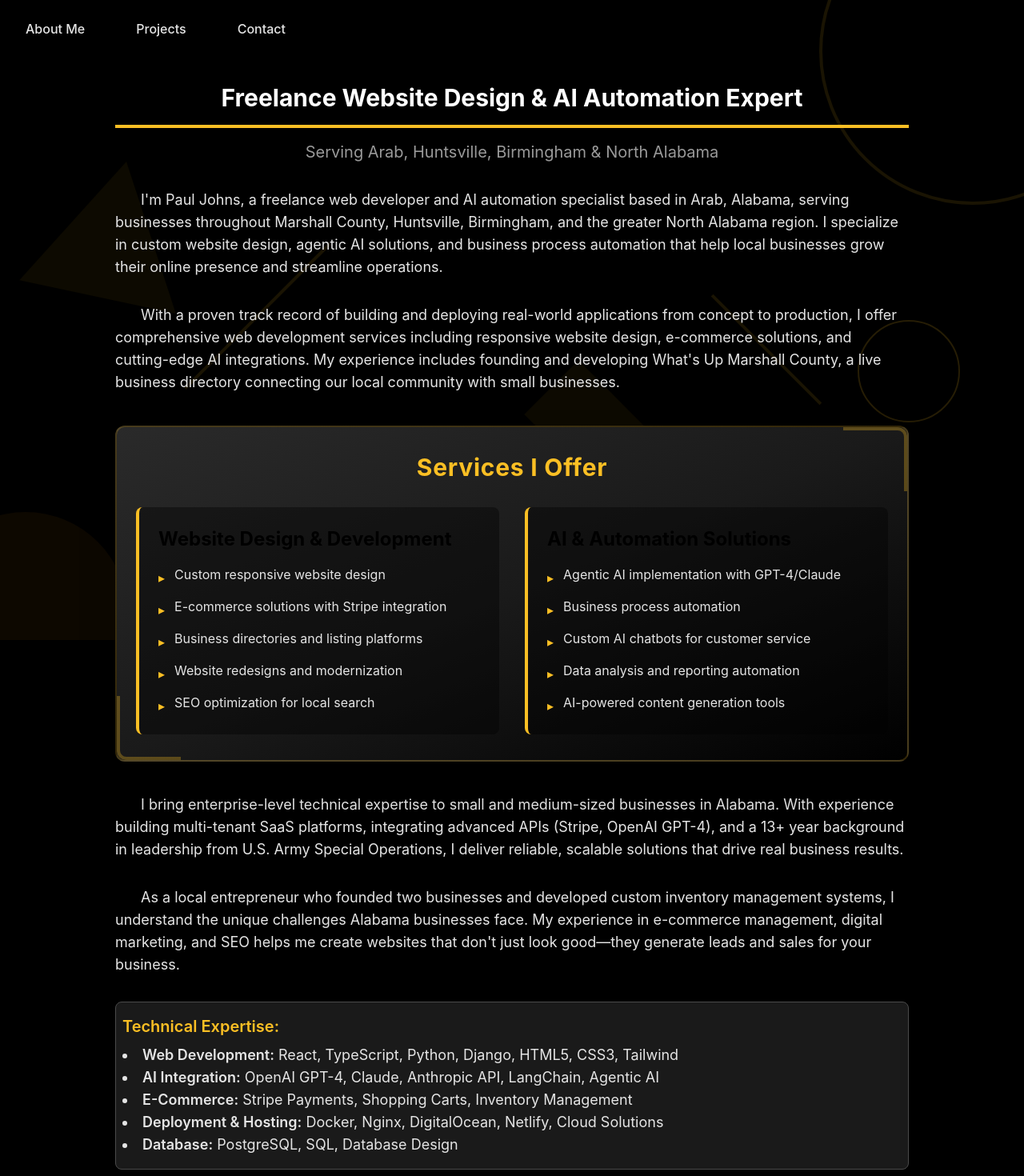
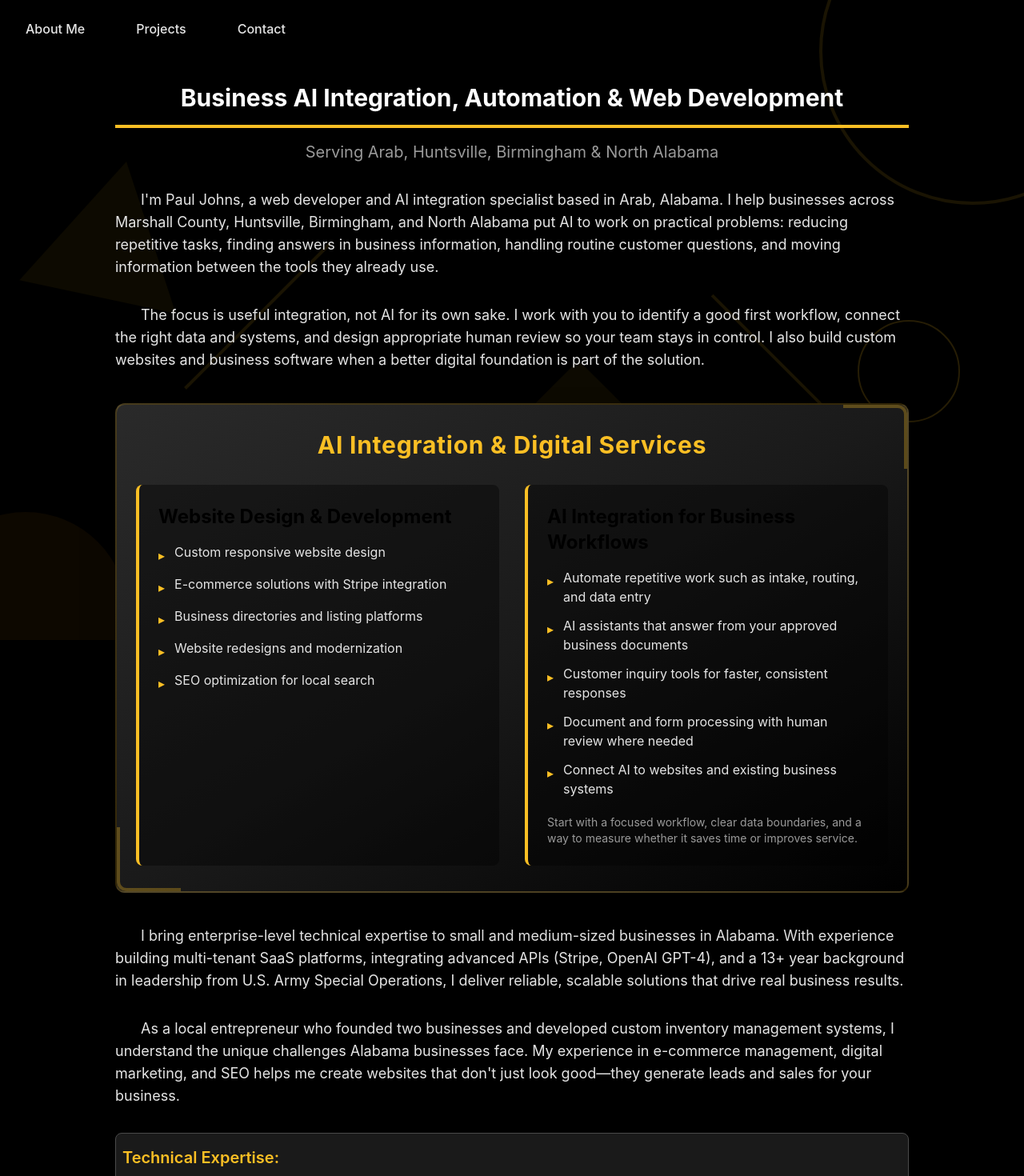
Before and after one commit to Johnny-Codes/portfolio, a React (Vite) app: page / in a window 1280 px wide. Shown: the top 1470 px of the page at 80% size. Built offline with nearby package versions, Linux system fonts and the light colour scheme.

Commit message:
ai seo update

```diff
--- a/index.html
+++ b/index.html
@@ -3,13 +3,19 @@
   <head>
     <meta charset="UTF-8" />
     <meta name="viewport" content="width=device-width, initial-scale=1.0" />
-    <meta name="description" content="Paul Johns - Freelance Website Design & AI Automation Expert in Arab, AL. Serving Huntsville, Birmingham, and North Alabama with custom web development, agentic AI solutions, and business automation services.">
+    <meta name="description" content="Practical AI integration and workflow automation for businesses in Arab, Huntsville, Birmingham, and North Alabama. Connect AI to your data, customer workflows, and existing systems.">
     <meta name="author" content="Paul Johns">
-    <meta name="keywords" content="freelance website design Arab AL, web developer Huntsville Alabama, AI automation Birmingham, agentic AI solutions, custom website development North Alabama, business automation Arab AL, AI integration Huntsville, freelance web designer Marshall County, web development Huntsville, AI consulting Alabama">
-    <meta name="geo.region" content="US-AL" />
-    <meta name="geo.placename" content="Arab, Alabama" />
-    <meta name="geo.position" content="34.3181;-86.4958" />
-    <title>Paul Johns - Freelance Website Design & AI Automation | Arab, Huntsville & Birmingham AL</title>
+    <title>Business AI Integration & Automation | Paul Johns, Alabama</title>
+    <link rel="canonical" href="https://pauljohns.dev/" />
+    <meta property="og:type" content="website" />
+    <meta property="og:locale" content="en_US" />
+    <meta property="og:site_name" content="Paul Johns" />
+    <meta property="og:title" content="Business AI Integration & Automation | Paul Johns" />
+    <meta property="og:description" content="Practical AI integration and workflow automation for businesses in Arab, Huntsville, Birmingham, and North Alabama." />
+    <meta property="og:url" content="https://pauljohns.dev/" />
+    <meta name="twitter:card" content="summary" />
+    <meta name="twitter:title" content="Business AI Integration & Automation | Paul Johns" />
+    <meta name="twitter:description" content="Practical AI integration and workflow automation for businesses in Arab, Huntsville, Birmingham, and North Alabama." />
     <link href="./src/output.css" rel="stylesheet">
   </head>
   <body>
--- a/src/App.jsx
+++ b/src/App.jsx
@@ -46,7 +46,7 @@ function App() {
               Portfolio & Client Work
             </h2>
             <p className="text-center text-professional-silver mt-2 mb-4 text-lg">
-              Website Design, AI Automation & Development Projects for Alabama Businesses
+              Business AI Integration, Workflow Automation & Web Development
             </p>
             <ProjectComponent />
             <p className="m-4 text-lg">
--- a/src/components/about/AboutMe.jsx
+++ b/src/components/about/AboutMe.jsx
@@ -1,20 +1,20 @@
 const AboutMe = () => {
   return (
     <>
-      <h1 className="text-3xl text-center py-4 font-bold text-white border-b-4 border-professional-yellow pb-4 mb-4">Freelance Website Design & AI Automation Expert</h1>
+      <h1 className="text-3xl text-center py-4 font-bold text-white border-b-4 border-professional-yellow pb-4 mb-4">Business AI Integration, Automation & Web Development</h1>
       <h2 className="text-xl text-center pb-4 text-professional-silver">Serving Arab, Huntsville, Birmingham & North Alabama</h2>
       <p className="py-4 indent-8 text-lg">
-        I'm Paul Johns, a freelance web developer and AI automation specialist based in Arab, Alabama, serving businesses throughout Marshall County, Huntsville, Birmingham, and the greater North Alabama region. I specialize in custom website design, agentic AI solutions, and business process automation that help local businesses grow their online presence and streamline operations.
+        I&apos;m Paul Johns, a web developer and AI integration specialist based in Arab, Alabama. I help businesses across Marshall County, Huntsville, Birmingham, and North Alabama put AI to work on practical problems: reducing repetitive tasks, finding answers in business information, handling routine customer questions, and moving information between the tools they already use.
       </p>
       <p className="py-4 indent-8 text-lg">
-        With a proven track record of building and deploying real-world applications from concept to production, I offer comprehensive web development services including responsive website design, e-commerce solutions, and cutting-edge AI integrations. My experience includes founding and developing What's Up Marshall County, a live business directory connecting our local community with small businesses.
+        The focus is useful integration, not AI for its own sake. I work with you to identify a good first workflow, connect the right data and systems, and design appropriate human review so your team stays in control. I also build custom websites and business software when a better digital foundation is part of the solution.
       </p>
       <div className="py-8 px-6 bg-gradient-to-br from-professional-grey via-professional-darkgrey to-black rounded-xl my-6 shadow-2xl border-2 border-professional-yellow/20 relative overflow-hidden">
         {/* Decorative corner elements */}
         <div className="absolute top-0 right-0 w-20 h-20 border-t-4 border-r-4 border-professional-yellow opacity-30 rounded-tr-xl"></div>
         <div className="absolute bottom-0 left-0 w-20 h-20 border-b-4 border-l-4 border-professional-yellow opacity-30 rounded-bl-xl"></div>
 
-        <h2 className="text-3xl font-bold text-professional-yellow mb-8 text-center tracking-wide">Services I Offer</h2>
+        <h2 className="text-3xl font-bold text-professional-yellow mb-8 text-center tracking-wide">AI Integration & Digital Services</h2>
         <div className="grid grid-cols-1 lg:grid-cols-2 gap-8">
           {/* Column 1: Website Design & Development */}
           <div className="bg-black/40 rounded-lg p-6 border-l-4 border-professional-yellow hover:border-professional-darkyellow transition-all hover:shadow-lg hover:shadow-professional-yellow/10">
@@ -45,33 +45,36 @@ const AboutMe = () => {
             </ul>
           </div>
 
-          {/* Column 2: AI & Automation Solutions */}
+          {/* Column 2: Business AI Integration */}
           <div className="bg-black/40 rounded-lg p-6 border-l-4 border-professional-yellow hover:border-professional-darkyellow transition-all hover:shadow-lg hover:shadow-professional-yellow/10">
             <div className="flex items-center gap-3 mb-4">
-              <h3 className="text-2xl font-bold text-black">AI & Automation Solutions</h3>
+              <h3 className="text-2xl font-bold text-black">AI Integration for Business Workflows</h3>
             </div>
             <ul className="space-y-3 text-base">
               <li className="flex items-start gap-3 group">
                 <span className="text-professional-yellow mt-1 group-hover:scale-125 transition-transform">▸</span>
-                <span className="group-hover:text-white transition-colors">Agentic AI implementation with GPT-4/Claude</span>
+                <span className="group-hover:text-white transition-colors">Automate repetitive work such as intake, routing, and data entry</span>
               </li>
               <li className="flex items-start gap-3 group">
                 <span className="text-professional-yellow mt-1 group-hover:scale-125 transition-transform">▸</span>
-                <span className="group-hover:text-white transition-colors">Business process automation</span>
+                <span className="group-hover:text-white transition-colors">AI assistants that answer from your approved business documents</span>
               </li>
               <li className="flex items-start gap-3 group">
                 <span className="text-professional-yellow mt-1 group-hover:scale-125 transition-transform">▸</span>
-                <span className="group-hover:text-white transition-colors">Custom AI chatbots for customer service</span>
+                <span className="group-hover:text-white transition-colors">Customer inquiry tools for faster, consistent responses</span>
               </li>
               <li className="flex items-start gap-3 group">
                 <span className="text-professional-yellow mt-1 group-hover:scale-125 transition-transform">▸</span>
-                <span className="group-hover:text-white transition-colors">Data analysis and reporting automation</span>
+                <span className="group-hover:text-white transition-colors">Document and form processing with human review where needed</span>
               </li>
               <li className="flex items-start gap-3 group">
                 <span className="text-professional-yellow mt-1 group-hover:scale-125 transition-transform">▸</span>
-                <span className="group-hover:text-white transition-colors">AI-powered content generation tools</span>
+                <span className="group-hover:text-white transition-colors">Connect AI to websites and existing business systems</span>
               </li>
             </ul>
+            <p className="mt-5 text-sm text-professional-silver">
+              Start with a focused workflow, clear data boundaries, and a way to measure whether it saves time or improves service.
+            </p>
           </div>
         </div>
       </div>
@@ -79,13 +82,13 @@ const AboutMe = () => {
         I bring enterprise-level technical expertise to small and medium-sized businesses in Alabama. With experience building multi-tenant SaaS platforms, integrating advanced APIs (Stripe, OpenAI GPT-4), and a 13+ year background in leadership from U.S. Army Special Operations, I deliver reliable, scalable solutions that drive real business results.
       </p>
       <p className="py-4 indent-8 text-lg">
-        As a local entrepreneur who founded two businesses and developed custom inventory management systems, I understand the unique challenges Alabama businesses face. My experience in e-commerce management, digital marketing, and SEO helps me create websites that don't just look good—they generate leads and sales for your business.
+        As a local entrepreneur who founded two businesses and developed custom inventory management systems, I understand the unique challenges Alabama businesses face. My experience in e-commerce management, digital marketing, and SEO helps me create websites that don&apos;t just look good—they generate leads and sales for your business.
       </p>
       <div className="py-4 px-2 bg-professional-darkgrey rounded-lg my-4 border border-professional-midgrey">
         <h2 className="text-xl font-semibold text-professional-yellow mb-2">Technical Expertise:</h2>
         <ul className="list-disc list-inside text-lg">
           <li><span className="font-semibold text-professional-offwhite">Web Development:</span> React, TypeScript, Python, Django, HTML5, CSS3, Tailwind</li>
-          <li><span className="font-semibold text-professional-offwhite">AI Integration:</span> OpenAI GPT-4, Claude, Anthropic API, LangChain, Agentic AI</li>
+          <li><span className="font-semibold text-professional-offwhite">AI Integration:</span> OpenAI and Anthropic APIs, LangChain, AI assistants, workflow automation</li>
           <li><span className="font-semibold text-professional-offwhite">E-Commerce:</span> Stripe Payments, Shopping Carts, Inventory Management</li>
           <li><span className="font-semibold text-professional-offwhite">Deployment & Hosting:</span> Docker, Nginx, DigitalOcean, Netlify, Cloud Solutions</li>
           <li><span className="font-semibold text-professional-offwhite">Database:</span> PostgreSQL, SQL, Database Design</li>
@@ -98,7 +101,7 @@ const AboutMe = () => {
         </p>
       </div>
       <p className="py-4 indent-8 text-lg">
-        Whether you need a professional website to establish your online presence, an e-commerce platform to sell products, or AI automation to streamline your business operations, I deliver solutions tailored to your specific needs and budget. Let's work together to grow your business in the digital age.
+        Have a repetitive process, a pile of documents, or customer questions your team answers every day? We can assess whether AI or automation is a good fit, define a small first step, and build around your existing workflow. If AI is not the right tool, I&apos;ll help identify a simpler approach.
       </p>
     </>
   );
--- a/src/structuredData.js
+++ b/src/structuredData.js
@@ -1,17 +1,13 @@
-// Add this script to your index.html head section for local business SEO
-// Schema.org structured data for local business and service area
-
 export const structuredData = {
   "@context": "https://schema.org",
   "@type": "ProfessionalService",
-  "name": "Paul Johns Web Development & AI Solutions",
-  "description": "Freelance website design, custom web development, and AI automation services for businesses in Arab, Huntsville, Birmingham, and North Alabama",
+  "name": "Paul Johns Business AI Integration & Web Development",
+  "description": "Practical AI integration and workflow automation for businesses in Arab, Huntsville, Birmingham, and North Alabama, including AI assistants, document workflows, customer inquiry tools, and connections to existing business systems.",
   "url": "https://pauljohns.dev",
   "telephone": "256-299-7002",
   "email": "johnspaulm@gmail.com",
   "address": {
     "@type": "PostalAddress",
-    "streetAddress": "Arab",
     "addressLocality": "Arab",
     "addressRegion": "AL",
     "postalCode": "35016",
@@ -66,25 +62,30 @@ export const structuredData = {
   ],
   "priceRange": "$$",
   "serviceType": [
+    "Business AI Integration",
+    "AI Workflow Automation",
+    "AI Assistant Development",
+    "AI Customer Support Integration",
+    "Document Processing Automation",
+    "Business Process Automation",
+    "Custom AI Application Development",
     "Website Design",
     "Web Development",
     "E-commerce Development",
-    "AI Integration",
-    "Business Automation",
-    "Agentic AI Solutions",
     "Custom Software Development"
   ],
   "knowsAbout": [
     "React",
     "Python",
     "Django",
-    "AI Automation",
-    "OpenAI GPT-4",
+    "Business AI Integration",
+    "Generative AI",
+    "AI Workflow Automation",
+    "OpenAI API",
+    "Anthropic API",
     "Web Design",
     "E-commerce",
-    "SEO",
-    "Agentic AI",
-    "AI Solutions",
+    "Business Process Automation"
   ],
   "sameAs": [
     "https://linkedin.com/in/pmjohns",
```
Also changed, not shown: src/components/contact/ContactForm.jsx (+5 -2 lines), 2 other files (tests, documents, lock files or other folders).
